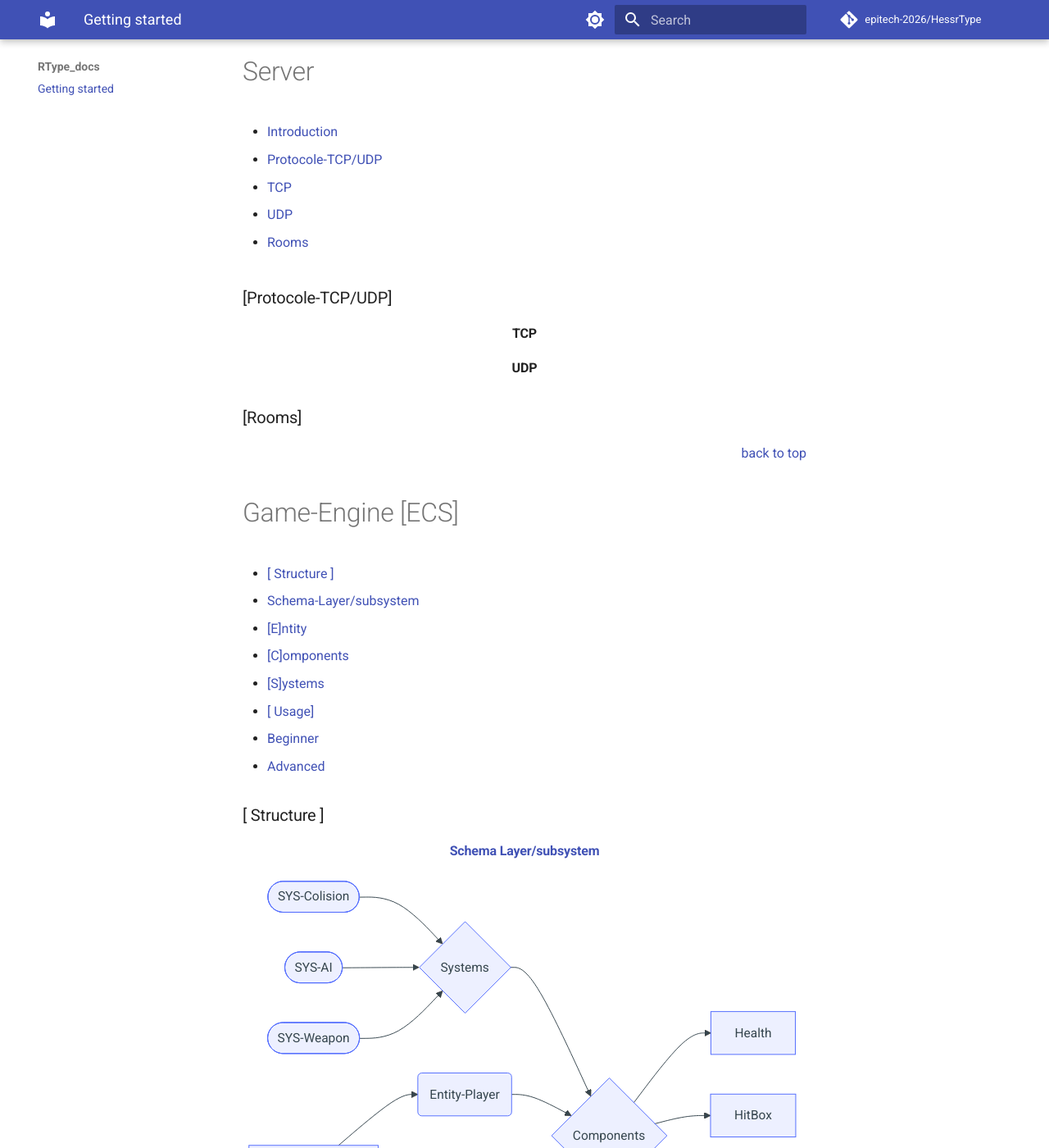
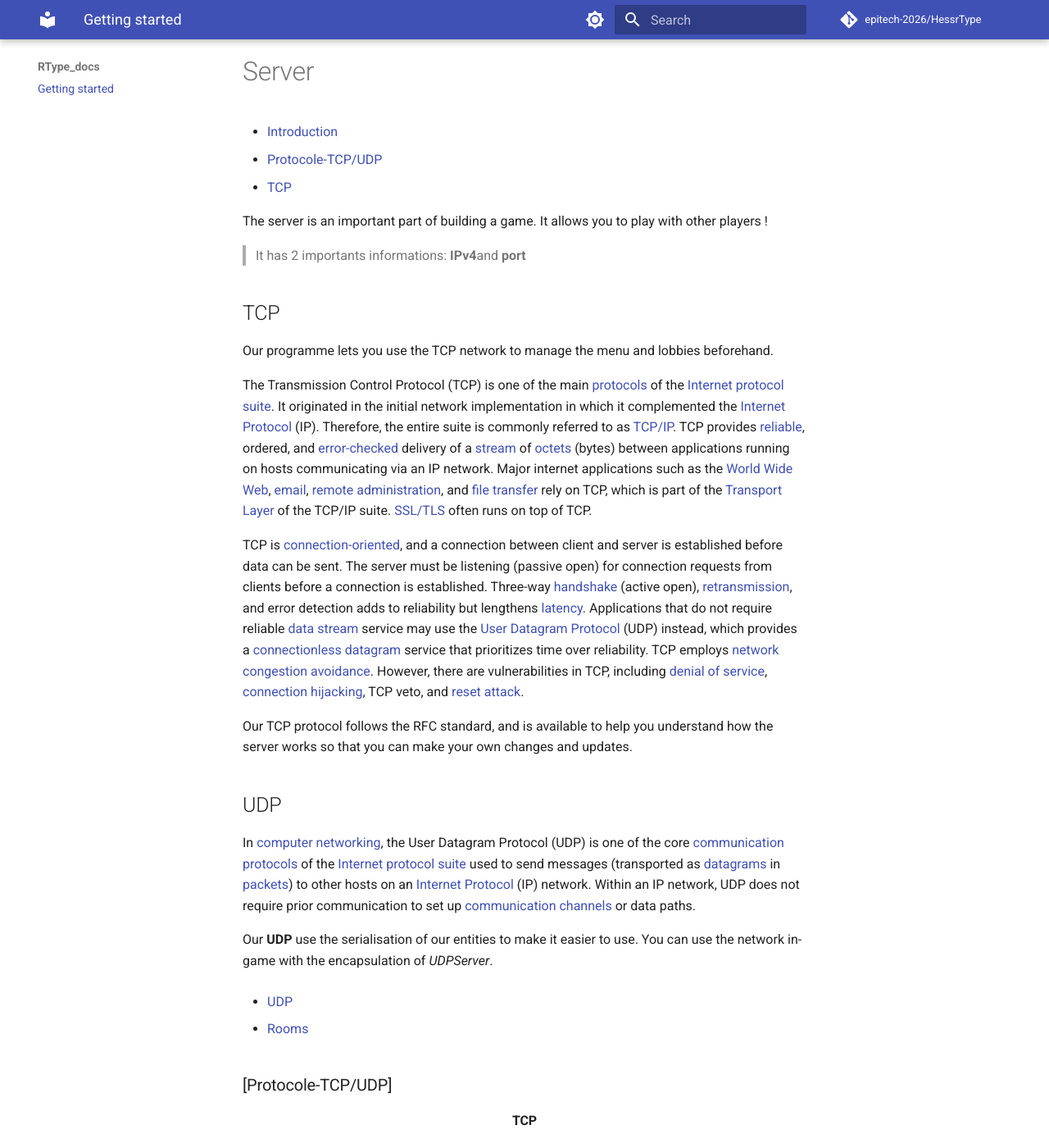
Before and after one commit to raphaeldemonchy/myMkDoc, an MkDocs documentation site: the page built from docs/RTypes_docs/RTypes_docs.md, in a window 1280 px wide and 1400 px high, scrolled down 1726 px. Shown: the whole window at 82% size. Built offline with MkDocs 1.6.1 and Material for MkDocs 9.7.7, drawn with Linux system fonts in a browser that asks for light colours; comment, search, counter and statistics services are not loaded.

Commit message:
Sync documentation

```diff
--- a/docs/RTypes_docs/RTypes_docs.md
+++ b/docs/RTypes_docs/RTypes_docs.md
@@ -73,6 +73,26 @@ The client uses a combination of network protocols for seamless gaming. It emplo
 - [Introduction](#introduction)
 - [Protocole-TCP/UDP](#protocole-tcp/udp)
   * [TCP](#tcp)
+
+The server is an important part of building a game.
+It allows you to play with other players !
+
+> It has 2 importants informations: **IPv4**and **port**
+
+## TCP
+Our programme lets you use the TCP network to manage the menu and lobbies beforehand.
+
+The Transmission Control Protocol (TCP) is one of the main [protocols](https://en.wikipedia.org/wiki/Communications_protocol) of the [Internet protocol suite](https://en.wikipedia.org/wiki/Internet_protocol_suite). It originated in the initial network implementation in which it complemented the [Internet Protocol](https://en.wikipedia.org/wiki/Internet_Protocol) (IP). Therefore, the entire suite is commonly referred to as [TCP/IP](https://en.wikipedia.org/wiki/TCP/IP). TCP provides [reliable](https://en.wikipedia.org/wiki/Reliability_(computer_networking)), ordered, and [error-checked](https://en.wikipedia.org/wiki/Error_detection_and_correction) delivery of a [stream](https://en.wikipedia.org/wiki/Reliable_byte_stream) of [octets](https://en.wikipedia.org/wiki/Octet_(computing)) (bytes) between applications running on hosts communicating via an IP network. Major internet applications such as the [World Wide Web](https://en.wikipedia.org/wiki/World_Wide_Web), [email](https://en.wikipedia.org/wiki/Email), [remote administration](https://en.wikipedia.org/wiki/Remote_administration), and [file transfer](https://en.wikipedia.org/wiki/File_transfer) rely on TCP, which is part of the [Transport Layer](https://en.wikipedia.org/wiki/Transport_layer) of the TCP/IP suite. [SSL/TLS](https://en.wikipedia.org/wiki/Transport_Layer_Security) often runs on top of TCP.
+
+TCP is [connection-oriented](https://en.wikipedia.org/wiki/Connection-oriented_communication), and a connection between client and server is established before data can be sent. The server must be listening (passive open) for connection requests from clients before a connection is established. Three-way [handshake](https://en.wikipedia.org/wiki/Handshake_(computing)) (active open), [retransmission](https://en.wikipedia.org/wiki/Retransmission_(data_networks)), and error detection adds to reliability but lengthens [latency](https://en.wikipedia.org/wiki/Network_latency). Applications that do not require reliable [data stream](https://en.wikipedia.org/wiki/Data_stream) service may use the [User Datagram Protocol](https://en.wikipedia.org/wiki/User_Datagram_Protocol) (UDP) instead, which provides a [connectionless](https://en.wikipedia.org/wiki/Connectionless_communication) [datagram](https://en.wikipedia.org/wiki/Datagram) service that prioritizes time over reliability. TCP employs [network congestion avoidance](https://en.wikipedia.org/wiki/TCP_congestion_control). However, there are vulnerabilities in TCP, including [denial of service](https://en.wikipedia.org/wiki/Denial-of-service_attack), [connection hijacking](https://en.wikipedia.org/wiki/TCP_sequence_prediction_attack), TCP veto, and [reset attack](https://en.wikipedia.org/wiki/TCP_reset_attack).
+
+Our TCP protocol follows the RFC standard, and is available to help you understand how the server works so that you can make your own changes and updates.
+
+## UDP
+In [computer networking](https://en.wikipedia.org/wiki/Computer_network), the User Datagram Protocol (UDP) is one of the core [communication protocols](https://en.wikipedia.org/wiki/Communication_protocol) of the [Internet protocol suite](https://en.wikipedia.org/wiki/Internet_protocol_suite) used to send messages (transported as [datagrams](https://en.wikipedia.org/wiki/Datagram) in [packets](https://en.wikipedia.org/wiki/Network_packet)) to other hosts on an [Internet Protocol](https://en.wikipedia.org/wiki/Internet_Protocol) (IP) network. Within an IP network, UDP does not require prior communication to set up [communication channels](https://en.wikipedia.org/wiki/Communication_channel) or data paths.
+
+Our **UDP** use the serialisation of our entities to make it easier to use. You can use the network in-game with the encapsulation of *UDPServer*.
+
   * [UDP](#udp)
 
 - [Rooms](#rooms)
```
